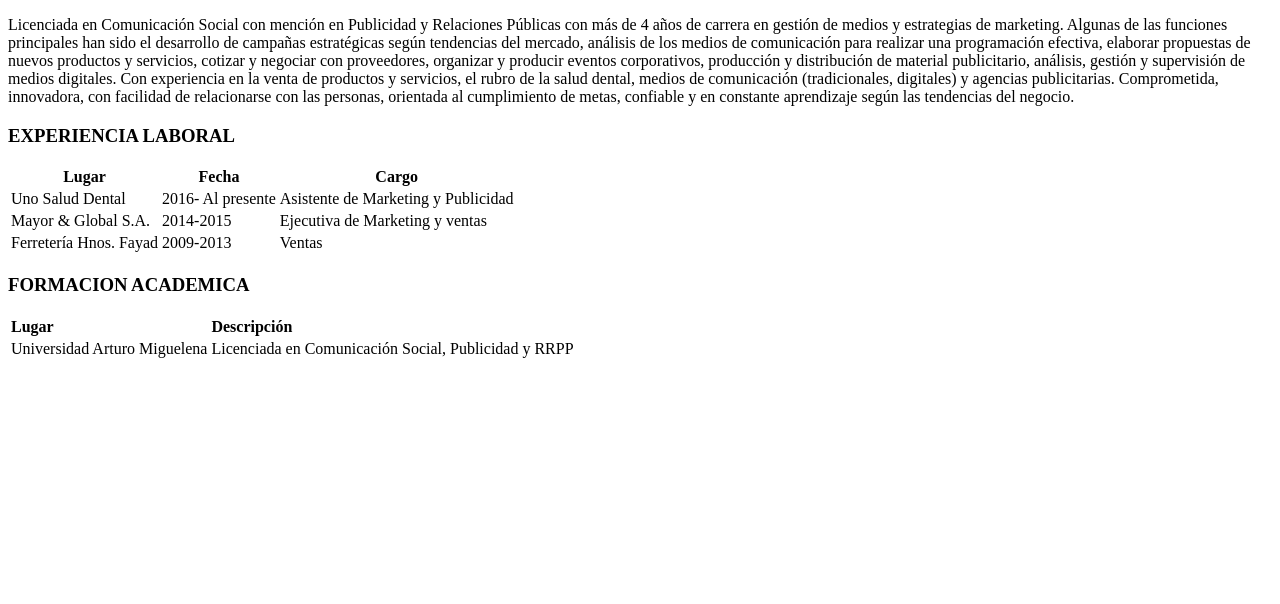
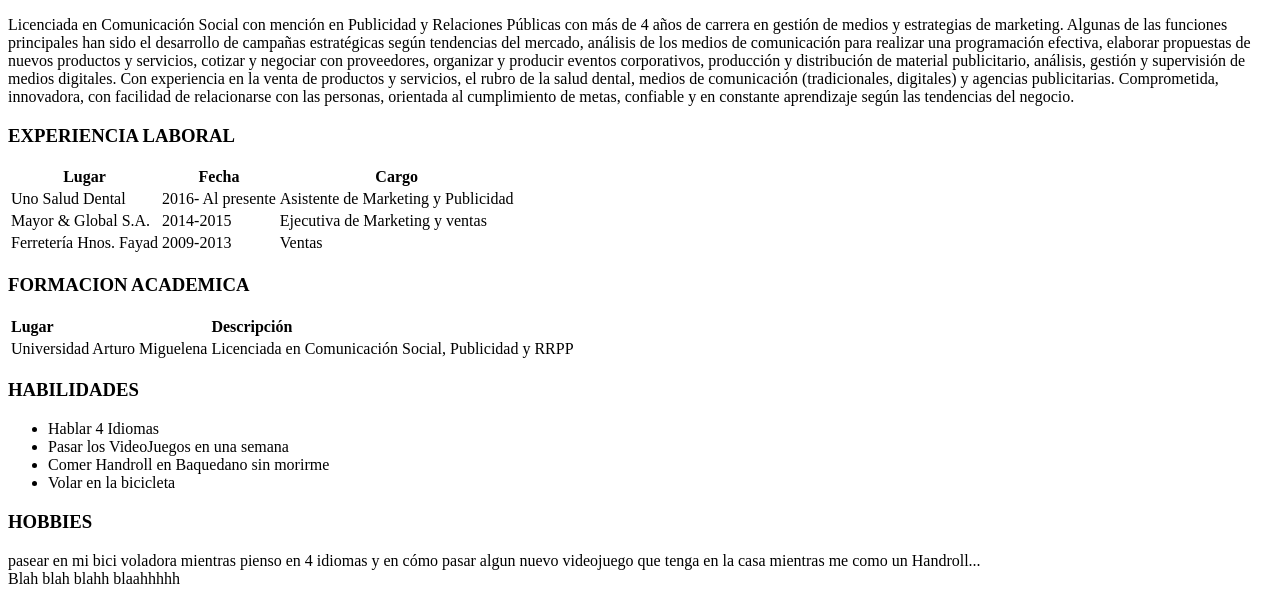
Before and after one commit to Ame182/CV-aMe-dlg11-2, a plain HTML site: page index.html in a window 1280 px wide. Shown: the part 551-1155 px from the top of the page. Before the commit the page ends 920 px from the top, so only its background shows below. Drawn offline with Linux system fonts and the light colour scheme.

Commit message:
Habilidades y Hobbies

```diff
--- a/index.html
+++ b/index.html
@@ -56,5 +56,16 @@
 					<td>Licenciada en Comunicación Social, Publicidad y RRPP</td>
 				</tr>
 			</table>
+
+		<h3>HABILIDADES</h3>
+			<ul>
+				<li>Hablar 4 Idiomas</li>
+				<li>Pasar los VideoJuegos en una semana</li>
+				<li>Comer Handroll en Baquedano sin morirme</li>
+				<li>Volar en la bicicleta</li>
+			</ul>
+
+		<h3>HOBBIES</h3>
+			<p>pasear en mi bici voladora mientras pienso en 4 idiomas y en cómo pasar algun nuevo videojuego que tenga en la casa mientras me como un Handroll...<br> Blah blah blahh blaahhhhh </p>
 </body>
 </html>
```
